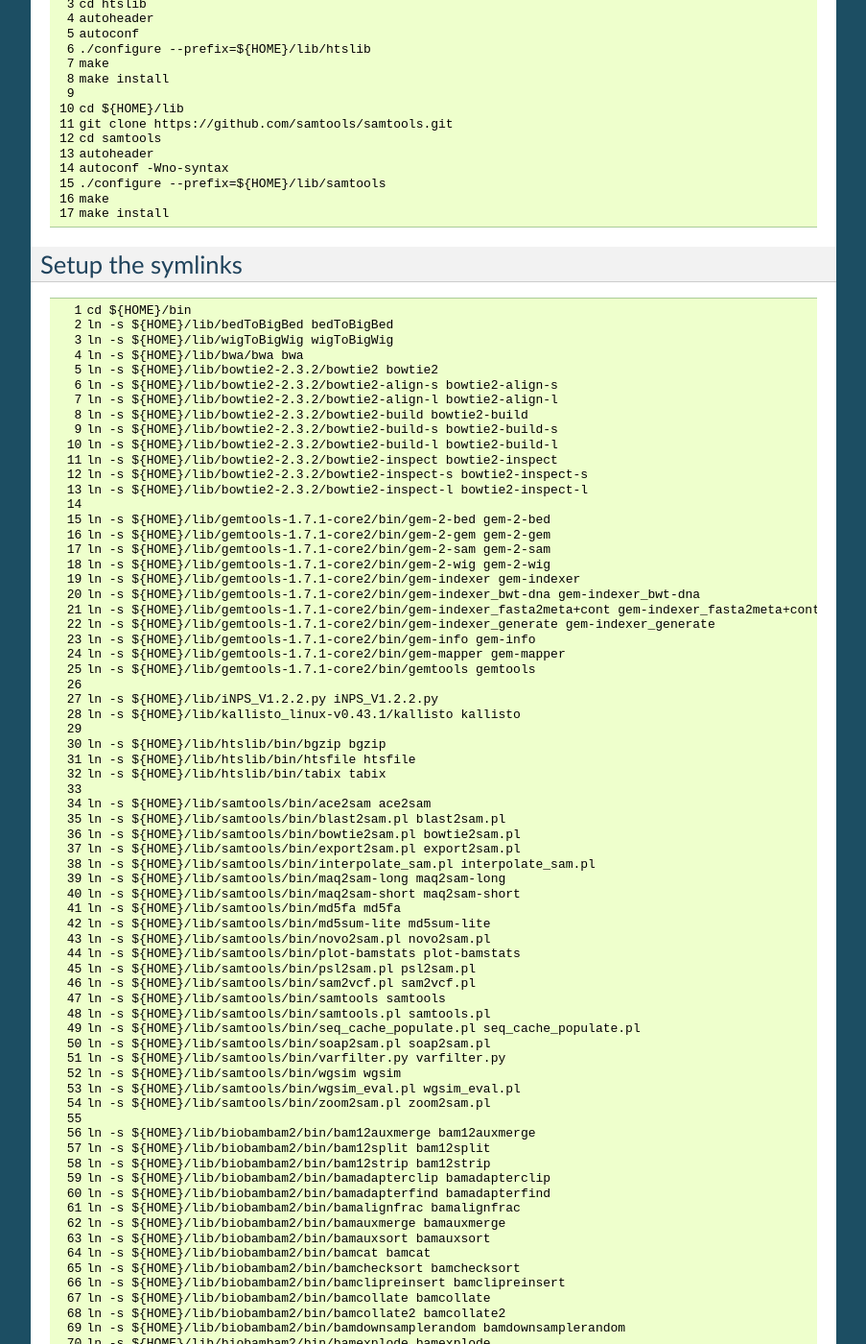
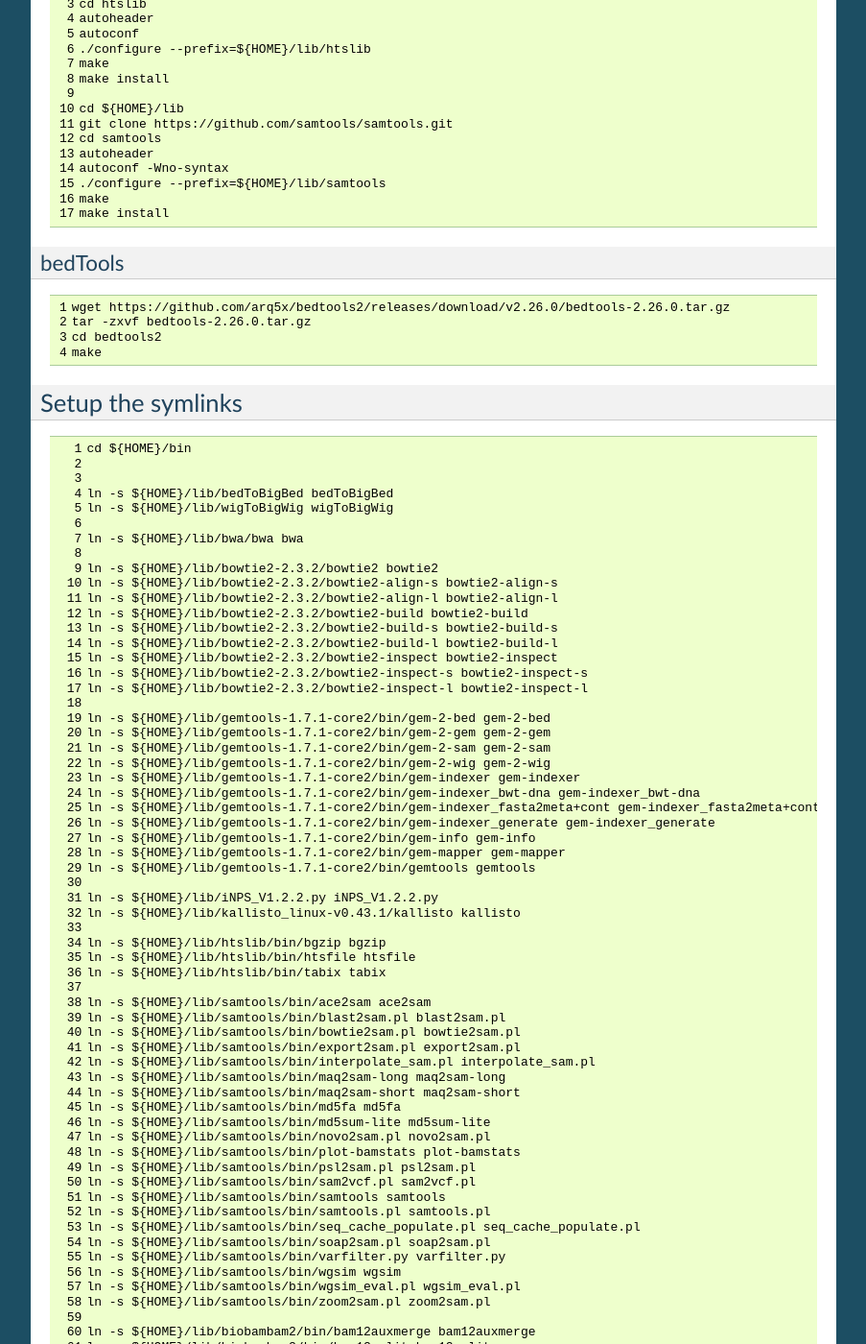
Before and after one commit to Multiscale-Genomics/mg-process-fastq, a Sphinx documentation site: the page built from docs/full_installation.rst, in a window 1280 px wide and 1400 px high, scrolled down 2117 px. Shown: the whole window at 96% size, without its empty margins (198-1101 px from the left). Built offline with Sphinx 7.4.7, drawn with Linux system fonts in a browser that asks for light colours; some of the changed text lies outside the part shown.

Commit message:
Including bedTools

```diff
--- a/docs/full_installation.rst
+++ b/docs/full_installation.rst
@@ -163,6 +163,17 @@
    make
    make install
 
+bedTools
+^^^^^^^^
+
+.. code-block:: none
+   :linenos:
+
+   wget https://github.com/arq5x/bedtools2/releases/download/v2.26.0/bedtools-2.26.0.tar.gz
+   tar -zxvf bedtools-2.26.0.tar.gz
+   cd bedtools2
+   make
+
 
 Setup the symlinks
 ------------------
@@ -171,9 +182,13 @@
    :linenos:
 
    cd ${HOME}/bin
+
+
    ln -s ${HOME}/lib/bedToBigBed bedToBigBed
    ln -s ${HOME}/lib/wigToBigWig wigToBigWig
+
    ln -s ${HOME}/lib/bwa/bwa bwa
+
    ln -s ${HOME}/lib/bowtie2-2.3.2/bowtie2 bowtie2
    ln -s ${HOME}/lib/bowtie2-2.3.2/bowtie2-align-s bowtie2-align-s
    ln -s ${HOME}/lib/bowtie2-2.3.2/bowtie2-align-l bowtie2-align-l
```
